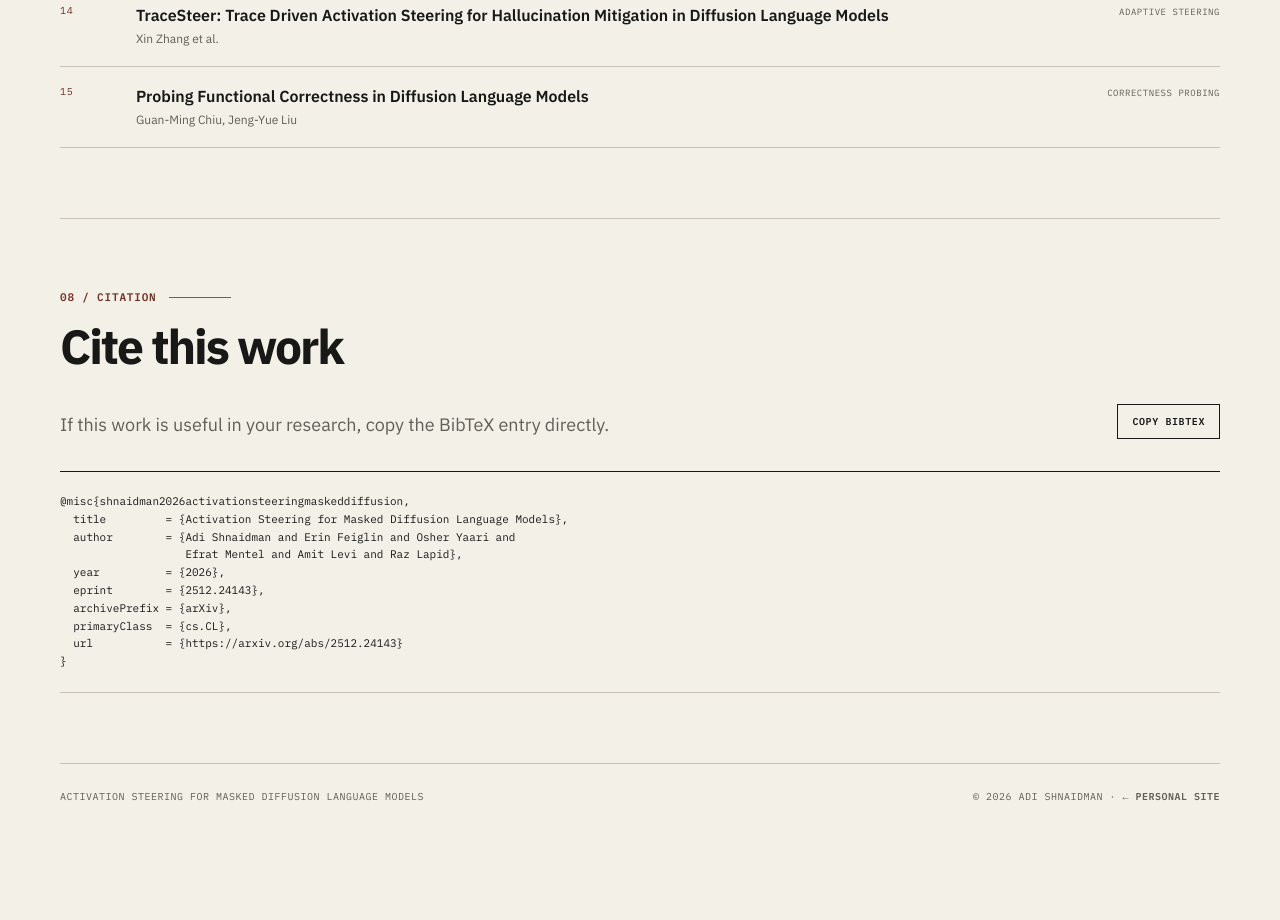
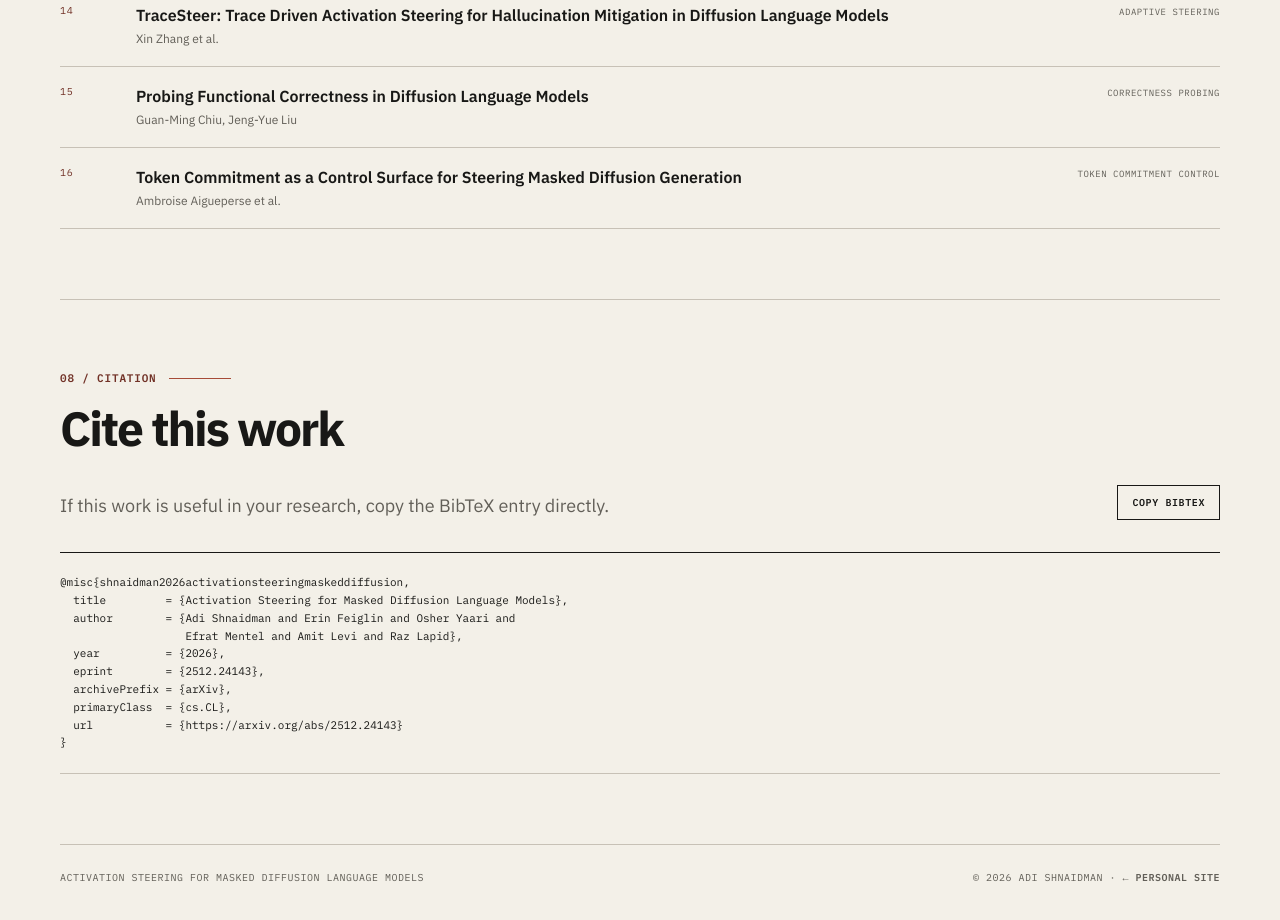
Before and after one commit to AdiShnaidman/adishnaidman.github.io, a plain HTML site: page projects/activation-steering-mdlm/index.html in a window 1280 px wide. Shown: the part 8506-9426 px from the top of the page. Before the commit the page ends 9351 px from the top, so only its background shows below. Drawn offline with Linux system fonts and the light colour scheme.

Commit message:
Add related item for Token Commitment control

```diff
--- a/projects/activation-steering-mdlm/index.html
+++ b/projects/activation-steering-mdlm/index.html
@@ -1568,6 +1568,20 @@
 </div>
 
 
+<div class="related-item">
+  <div class="related-no">16</div>
+  <div>
+    <a href="https://arxiv.org/abs/2611.21669"
+       target="_blank" rel="noopener">
+      Token Commitment as a Control Surface for Steering Masked Diffusion Generation
+    </a>
+    <span>Ambroise Aigueperse et al.</span>
+  </div>
+  <span class="related-tag">Token commitment control</span>
+</div>
+
+
+
 
   </div>
 </section>
```
